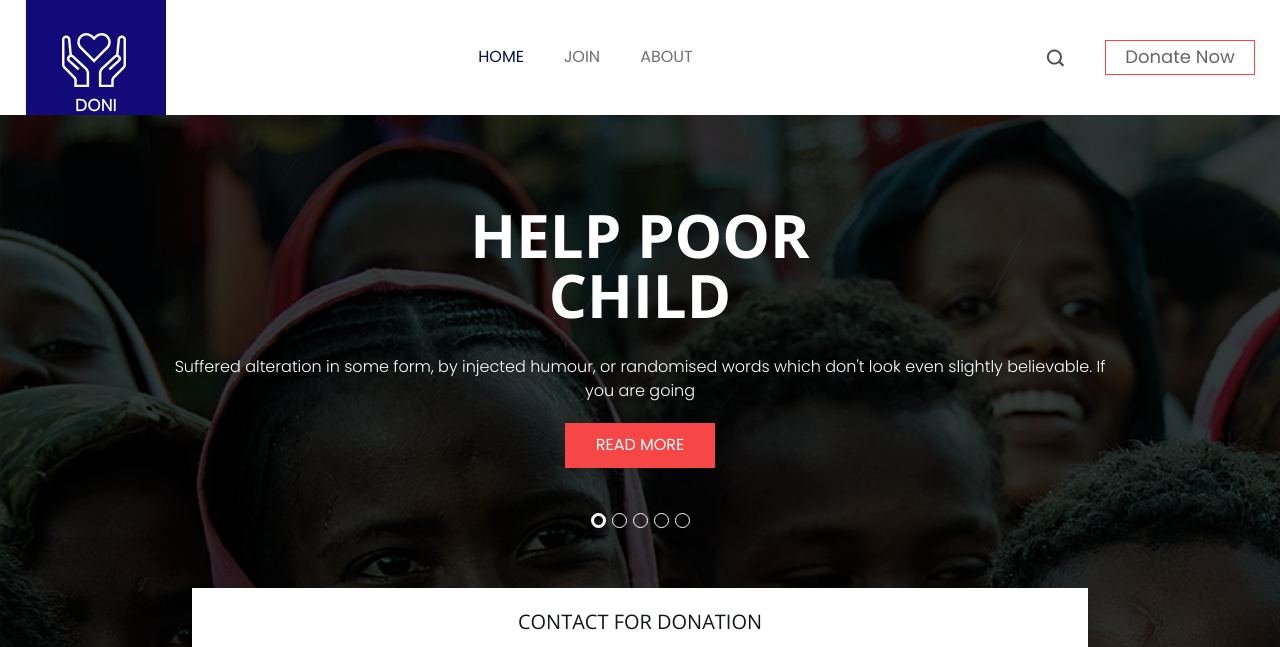
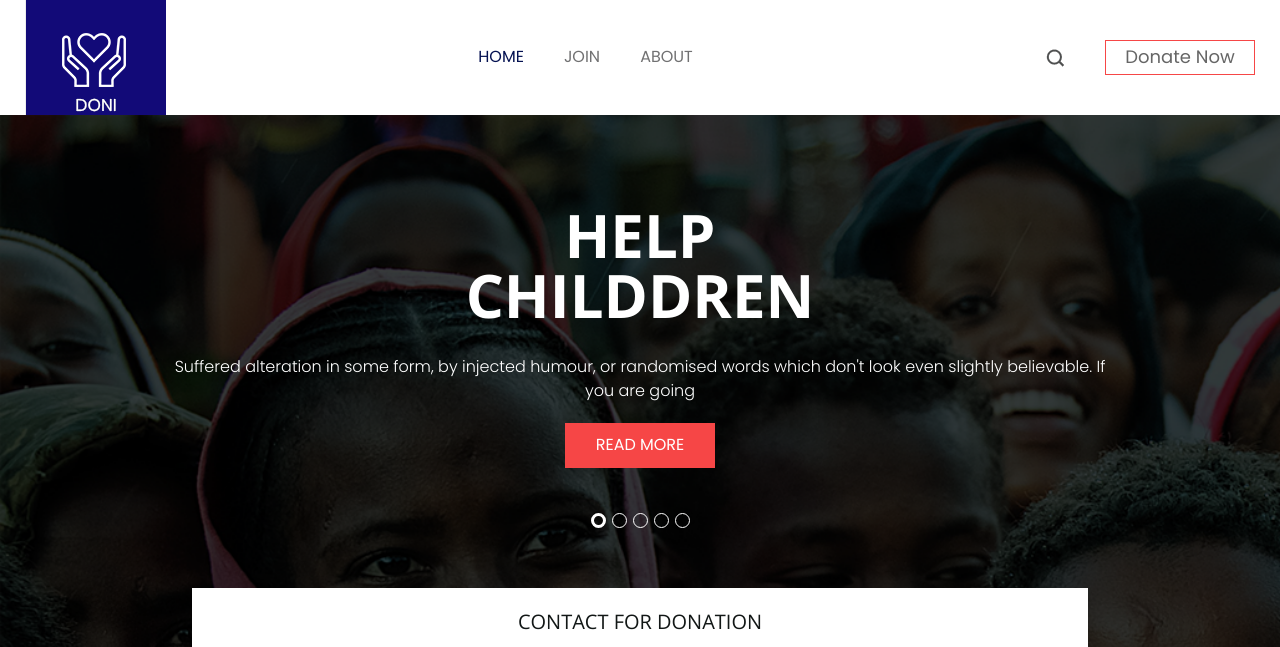
Before and after one commit to Jolomi2k9/DevOpsSec_App, a Flask app: page / in a window 1280 px wide. Shown: the top 647 px of the page. Run offline with Flask 3, Linux system fonts and the light colour scheme; some libraries are stand-ins or nearby versions.

Commit message:
final build4

```diff
--- a/templates/index.html
+++ b/templates/index.html
@@ -77,7 +77,7 @@
                   <div class="carousel-item active">
                      <div class="row">
                         <div class="col-sm-12">
-                           <h1 class="banner_taital">Help Poor Child</h1>
+                           <h1 class="banner_taital">Help Childdren</h1>
                            <p class="banner_text">Suffered alteration in some form, by injected humour, or randomised words which don't look even slightly believable. If you are going </p>
                            <div class="read_bt"><a href="#">Read More</a></div>
                         </div>
```
